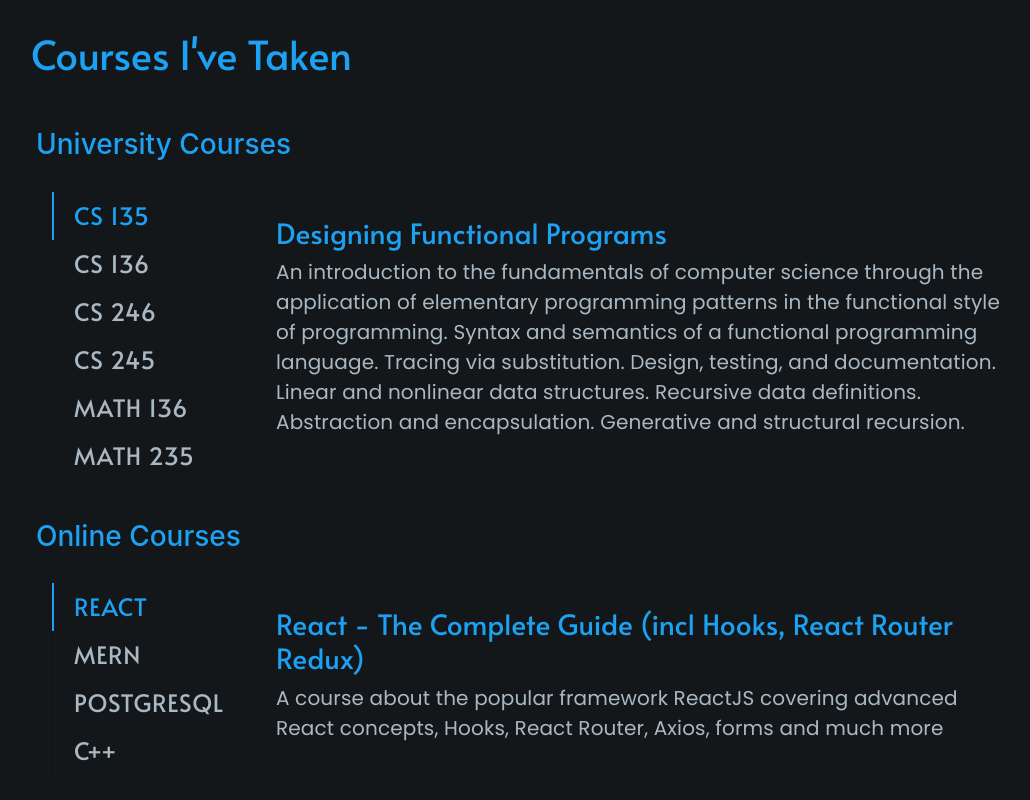
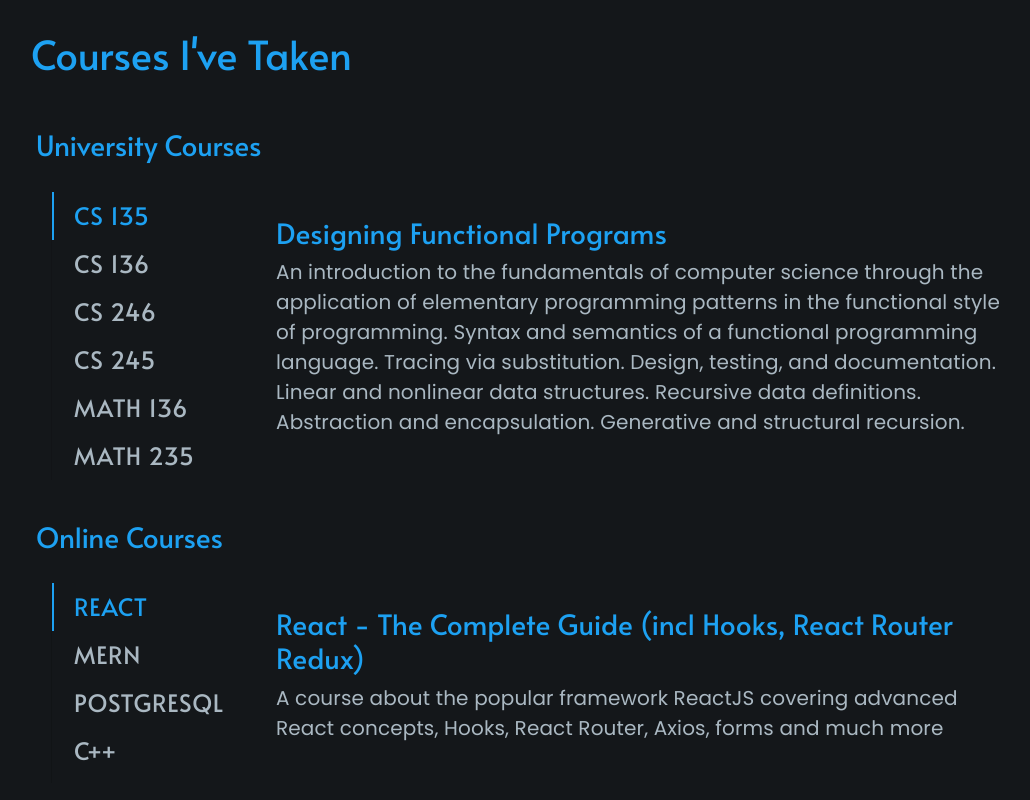
Before and after one commit to obaranek/personal_website, a React (Create React App) app: page / in a window 1280 px wide. Shown: the part 4115-4915 px from the top of the page, without its empty margins (117-1147 px from the left). Built offline with nearby package versions, Linux system fonts and the light colour scheme.

Commit message:
changed fonts

```diff
--- a/src/Components/Courses/Courses.module.css
+++ b/src/Components/Courses/Courses.module.css
@@ -10,6 +10,7 @@
 }
 
 .Courses .Section {
+  font-family: "Alata";
   color: #1da1f2;
   margin-left: 25px;
   margin-top: 40px;
```
